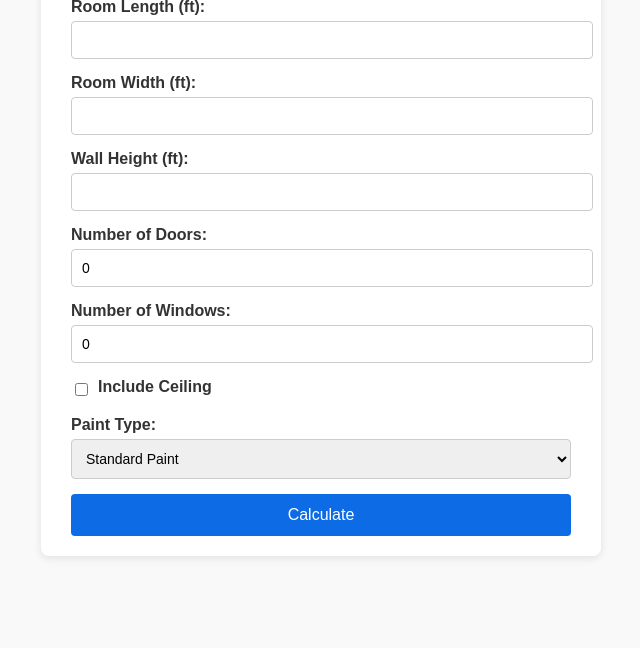
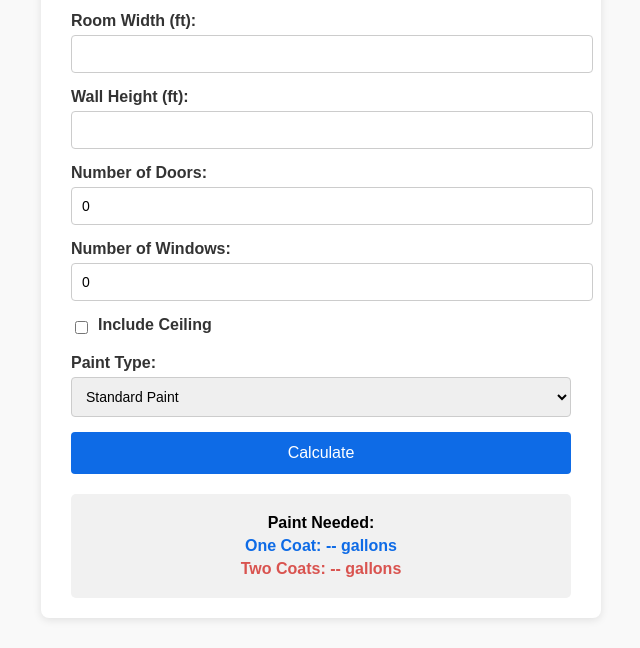
Before and after one commit to digioms/paint-calculator, a plain HTML site: page index.html in a window 1280 px wide. Shown: the part 192-840 px from the top of the page, without its empty margins (319-959 px from the left). Drawn offline with Linux system fonts and the light colour scheme.

Commit message:
Update index.html

```diff
--- a/index.html
+++ b/index.html
@@ -46,7 +46,11 @@
             </div>
             <button type="submit" id="calculate">Calculate</button>
         </form>
-        <div id="result"></div>
+        <div id="result" class="result-box">
+    <p><strong>Paint Needed:</strong></p>
+    <p id="one-coat">One Coat: -- gallons</p>
+    <p id="two-coat">Two Coats: -- gallons</p>
+</div>
     </div>
     <script src="script.js"></script>
 </body>
```
